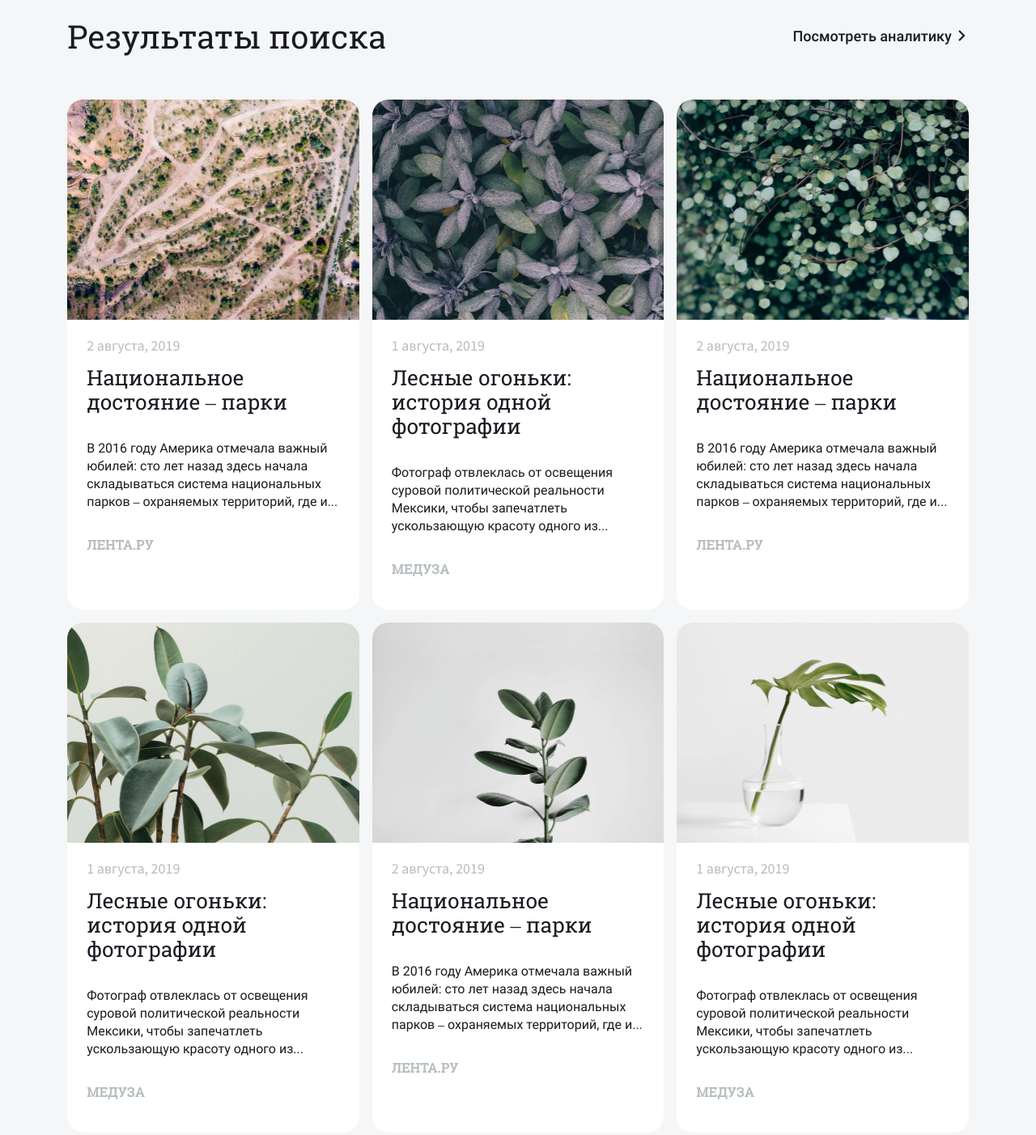
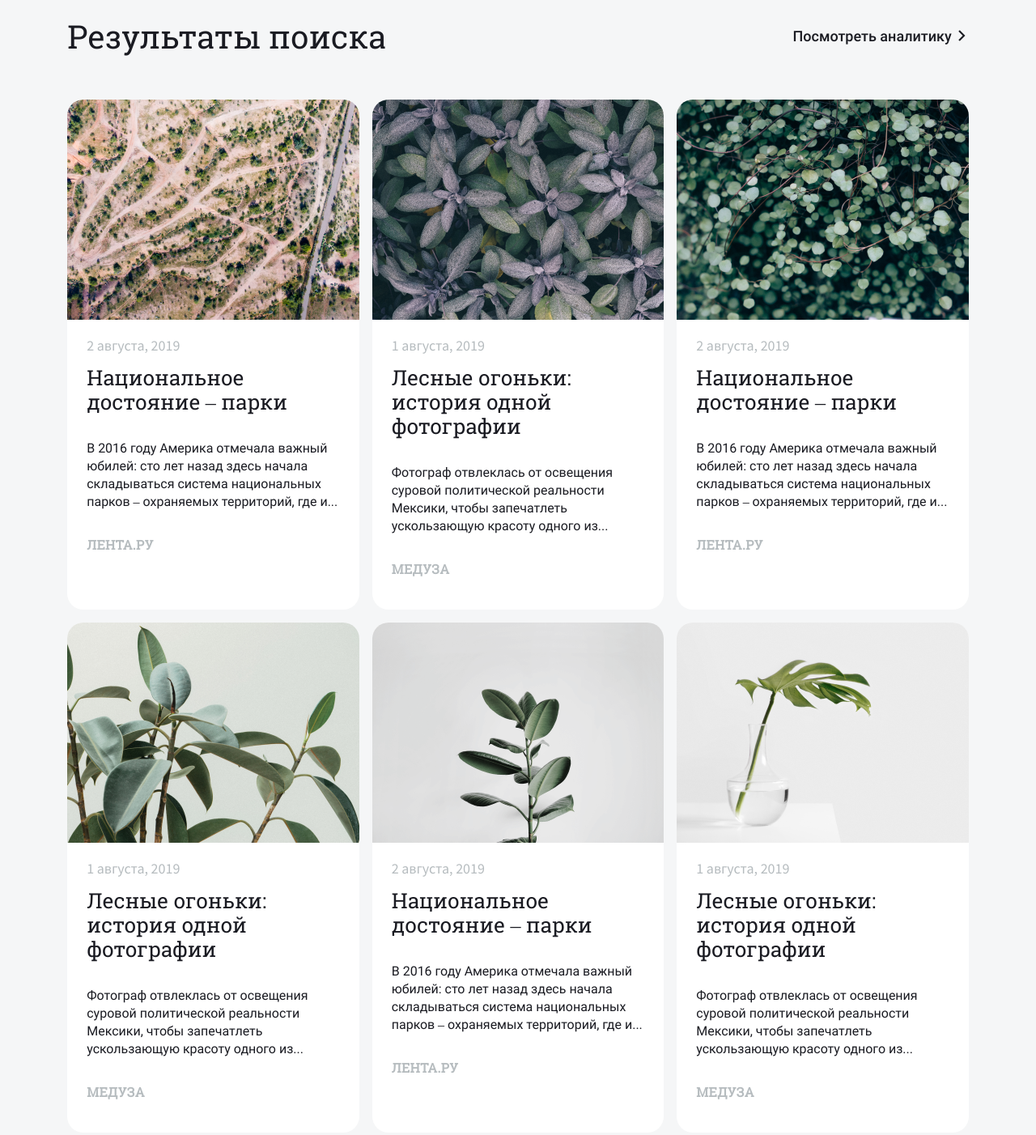
Before and after one commit to lexankh/y.diploma, a website built with webpack: page src/index.html in a window 1280 px wide. Shown: the part 1380-2782 px from the top of the page at 81% size. Built offline with nearby package versions, Linux system fonts and the light colour scheme.

Commit message:
картинки в статье добавлены через img, страницы валидны

```diff
--- a/src/blocks/result/__image/result__image.css
+++ b/src/blocks/result/__image/result__image.css
@@ -1,6 +1,5 @@
 .result__image {
-
-    background-repeat: repeat-y;
+    object-fit: cover;
     width: 100%;
     min-height: 272px;
 }
--- a/src/index.html
+++ b/src/index.html
@@ -5,7 +5,11 @@
     <meta name="viewport" content="width=device-width, initial-scale=1.0" />
     <meta name="author" content="Alexey Khoroshavin" />
     <meta name="description" content="Yandex.praktikum diploma" />
-    <link rel="shortcut icon" href="<%=require('./images/favicon.svg')%>" type="image/svg">
+    <link
+      rel="shortcut icon"
+      href="<%=require('./images/favicon.svg')%>"
+      type="image/svg"
+    />
     <link rel="stylesheet" href="<%=htmlWebpackPlugin.files.css %>" />
     <title>Практикум Диплом</title>
   </head>
@@ -51,7 +55,6 @@
       </div>
       <div class="not-found">
         <img
-          alt="не найдено"
           class="not-found__image"
           src="<%=require('./images/notFound.png')%>"
           alt="Ничего не найдено"
@@ -71,12 +74,12 @@
           </div>
           <ul class="result__container">
             <li class="result__card">
-              <div
+              <img
                 class="result__image"
-                style="
-                  background-image: url(<%=require('./images/cardimage1.png')%>);
-                "
-              ></div>
+                alt="фото статьи"
+                src="
+                  <%=require('./images/cardimage1.png')%>"
+              />
               <div class="result__description">
                 <p class="result__date">2 августа, 2019</p>
                 <h3 class="result__title">Национальное достояние – парки</h3>
@@ -91,12 +94,12 @@
             </li>
 
             <li class="result__card">
-              <div
+              <img
                 class="result__image"
-                style="
-                  background-image: url(<%=require('./images/cardimage2.png')%>);
-                "
-              ></div>
+                alt="фото статьи"
+                src="
+                  <%=require('./images/cardimage2.png')%>"
+              />
               <div class="result__description">
                 <p class="result__date">1 августа, 2019</p>
                 <h3 class="result__title">
@@ -112,12 +115,12 @@
             </li>
 
             <li class="result__card">
-              <div
+              <img
               class="result__image"
-                style="
-                  background-image: url(<%=require('./images/cardimage3.png')%>);
-                "
-              ></div>
+              alt="фото статьи"
+              src="
+                <%=require('./images/cardimage3.png')%>"
+            />
               <div class="result__description">
                 <p class="result__date">2 августа, 2019</p>
                 <h3 class="result__title">Национальное достояние – парки</h3>
@@ -132,12 +135,12 @@
             </li>
 
             <li class="result__card">
-              <div
+              <img
               class="result__image"
-                style="
-                  background-image: url(<%=require('./images/cardimage4.png')%>);
-                "
-              ></div>
+              alt="фото статьи"
+              src="
+                <%=require('./images/cardimage4.png')%>"
+            />
               <div class="result__description">
                 <p class="result__date">1 августа, 2019</p>
                 <h3 class="result__title">
@@ -153,12 +156,12 @@
             </li>
 
             <li class="result__card">
-              <div
+              <img
               class="result__image"
-                style="
-                  background-image: url(<%=require('./images/cardimage5.png')%>);
-                "
-              ></div>
+              alt="фото статьи"
+              src="
+                <%=require('./images/cardimage5.png')%>"
+            />
               <div class="result__description">
                 <p class="result__date">2 августа, 2019</p>
                 <h3 class="result__title">Национальное достояние – парки</h3>
@@ -173,12 +176,13 @@
             </li>
 
             <li class="result__card">
-              <div
+              <img
               class="result__image"
-                style="
-                  background-image: url(<%=require('./images/cardimage6.png')%>);
-                "
-              ></div>
+              alt="фото статьи"
+              src="
+                <%=require('./images/cardimage6.png')%>"
+
+            />
               <div class="result__description">
                 <p class="result__date">1 августа, 2019</p>
                 <h3 class="result__title">
@@ -193,7 +197,7 @@
               </div>
             </li>
           </ul>
-          <button href="#" class="result__more-btn">Показать еще</button>
+          <button class="result__more-btn">Показать еще</button>
         </div>
       </section>
       <section class="author">
@@ -206,12 +210,13 @@
           <div class="author__about">
             <h4 class="author__heading section-title">Об авторе</h4>
             <p class="author__text">
-            Это блок с описанием автора проекта. Здесь следует указать, как вас
-            зовут, чем вы занимаетесь, какими технологиями разработки владеете.
+              Это блок с описанием автора проекта. Здесь следует указать, как
+              вас зовут, чем вы занимаетесь, какими технологиями разработки
+              владеете.
             </p>
             <p class="author__text">
-            Также можно рассказать о процессе обучения в Практикуме, чему вы тут
-            научились, и чем можете помочь потенциальным заказчикам.
+              Также можно рассказать о процессе обучения в Практикуме, чему вы
+              тут научились, и чем можете помочь потенциальным заказчикам.
             </p>
           </div>
         </div>
@@ -228,26 +233,23 @@
             >Яндекс.Практикум</a
           >
         </nav>
-        <ul class="footer__socials">
+        <div class="footer__socials">
           <a
             href="https://github.com/lexankh"
-            alt="github"
             class="footer__social-link"
             target="blank"
             ><img
               class="footer__social-icon"
+              alt="github"
               src="<%=require('./images/github.png')%>"
           /></a>
-          <a
-            href="https://fb.com"
-            alt="fb"
-            class="footer__social-link"
-            target="blank"
+          <a href="https://fb.com" class="footer__social-link" target="blank"
             ><img
               class="footer__social-icon"
+              alt="fb"
               src="<%=require('./images/fb.png')%>"
           /></a>
-        </ul>
+        </div>
       </footer>
     </div>
     <script src="<%= htmlWebpackPlugin.files.js %>"></script>
```
Also changed, not shown: src/about.html (+15 -15 lines), src/analytics.html (+17 -19 lines). Lines whose indentation alone changed are shown as unchanged.
